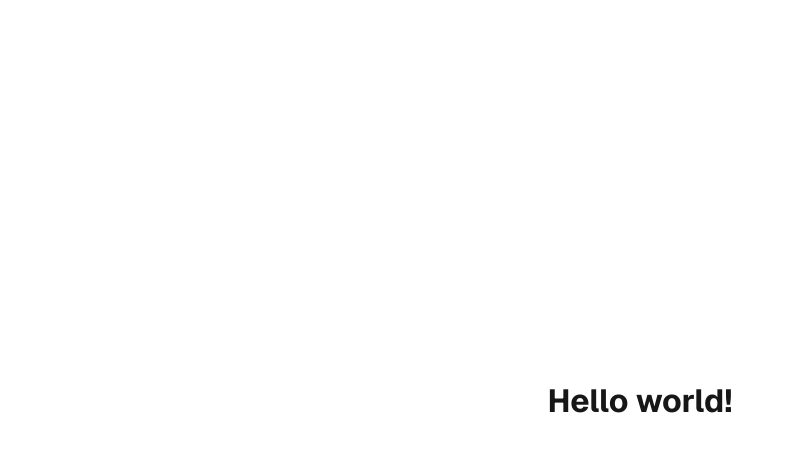
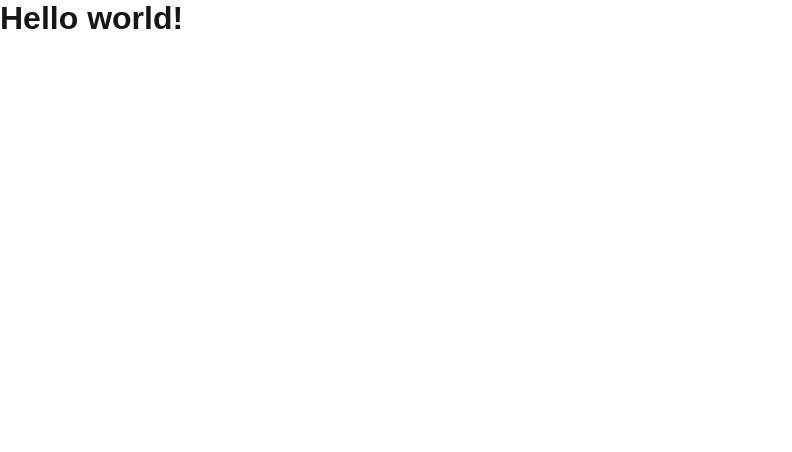
Before and after one commit to tunaslim/p2gfrontend, a Next.js app: page / in a window 1280 px wide. Shown: the top 452 px of the page, without its empty margins (0-792 px from the left). Built offline with nearby package versions, Linux system fonts and the light colour scheme.

Commit message:
Update page.tsx

```diff
--- a/app/page.tsx
+++ b/app/page.tsx
@@ -1,11 +1,8 @@
-import Image from "next/image";
-import styles from "./page.module.css";
-
 export default function Home() {
   return (
 
-    <div className={styles.page}>
-      <main className={styles.main}>
+    <div>
+      <main>
 
     <h1 className="text-3xl font-bold underline">
     Hello world!
```
